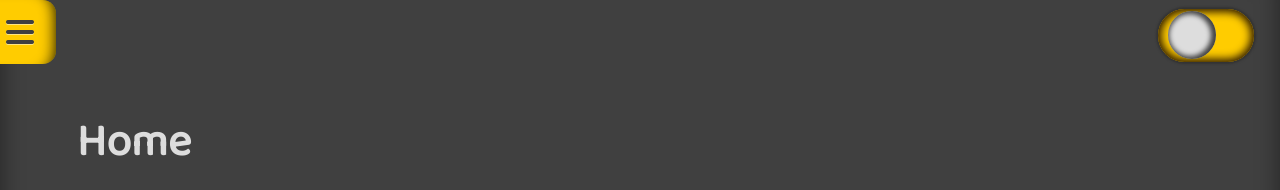
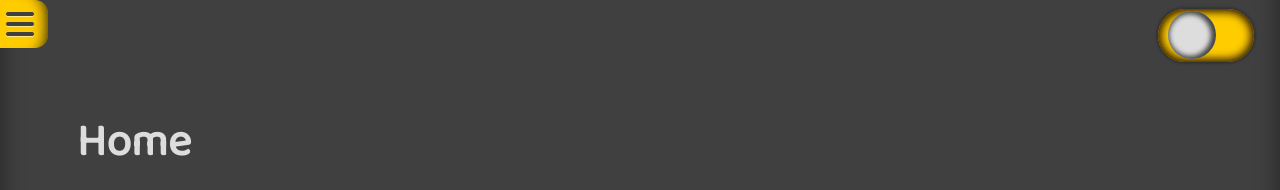
Before and after one commit to brettjrea/brettjrea.github.io-old, a Jekyll site: the page built from index.md, in a window 1280 px wide. Shown: the top 190 px of the page. Built offline with Jekyll 4.4.1, drawn with Linux system fonts in a browser that asks for light colours; nearby versions of some CDN libraries; comment, search, counter and statistics services are not loaded.

Commit message:
Update styles.scss

```diff
--- a/assets/css/styles.scss
+++ b/assets/css/styles.scss
@@ -181,7 +181,7 @@
 
 /* The navigation menu links */
 .sidenav a {
-padding: 8px 0px 8px 32px;
+padding: .5rem .5rem .5rem 2vw;
 text-shadow: 0px 1px 0px rgba(255, 255, 255, .5);
 text-decoration: none;
 font-size: 2rem;
@@ -203,7 +203,7 @@
 margin-left: -2vw;
 z-index: 2;
 float:left;
-padding: 1rem 1rem 1rem 2vw;
+padding: .5rem .5rem .5rem 2vw;
 text-shadow: 0px 1px 0px rgba(255, 255, 255, .5);
 text-decoration: none;
 font-size: 2rem;
```
